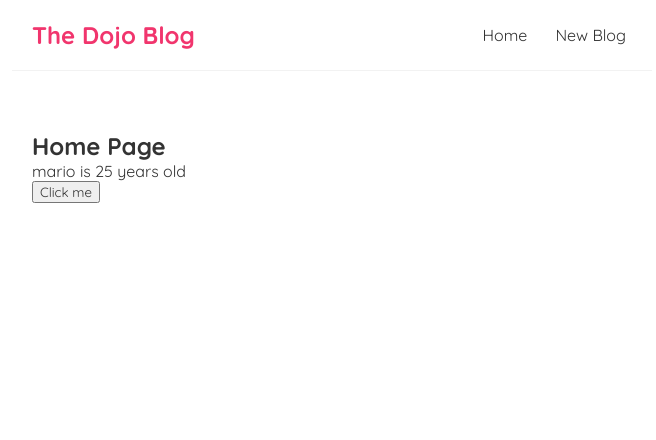
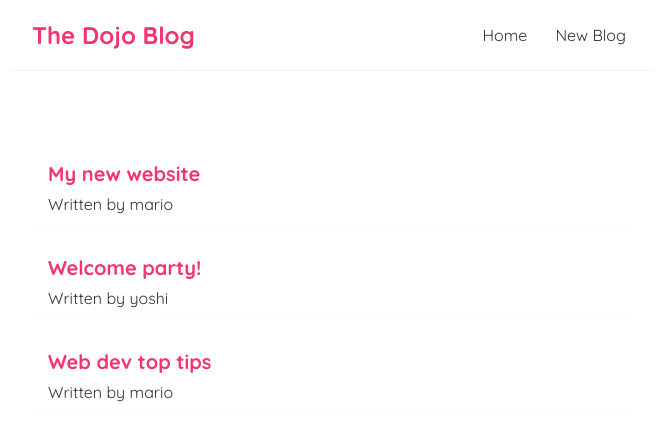
Before and after one commit to tduong10101/dojo-blog, a React (Create React App) app: page / in a window 1280 px wide. Shown: the top 440 px of the page, without its empty margins (308-964 px from the left). Built offline with nearby package versions, Linux system fonts and the light colour scheme.

Commit message:
lesson-10 loop through blogs array

```diff
--- a/src/Home.js
+++ b/src/Home.js
@@ -1,17 +1,19 @@
 import { useState } from 'react';
 
 const Home = () => {
-  const [name, setName] = useState('mario');
-  const [age, setAge] = useState(25);
-  const handleClick = (e) => {
-    setName('luigi')
-    setAge(30);
-  }
+  const [blogs, setBlogs] = useState([
+    {title: 'My new website', body: 'lorem ipsum ...', author: 'mario', id:1},
+    {title: 'Welcome party!', body: 'lorem ipsum ...', author: 'yoshi', id:2},
+    {title: 'Web dev top tips', body: 'lorem ipsum ...', author: 'mario', id:3}
+  ]);
   return (
     <div className="home">
-      <h2>Home Page</h2>
-      <p>{ name } is { age } years old</p>
-      <button onClick={handleClick}>Click me</button>
+      {blogs.map((blog)=>(
+        <div className="blog-preview" key={ blog.id }>
+          <h2>{ blog.title }</h2>
+          <p>Written by { blog.author }</p>
+        </div>
+      ))}
     </div>
   );
 }
--- a/src/index.css
+++ b/src/index.css
@@ -39,3 +39,20 @@
   margin: 40px auto;
   padding: 20px;
 }
+
+/* blog previews / list */
+.blog-preview {
+  padding: 10px 16px;
+  margin: 20px 0;
+  border-bottom: 1px solid #fafafa;
+}
+
+.blog-preview:hover {
+  box-shadow: 1px 3px 5px rgba(0, 0, 0, 0.1);
+}
+
+.blog-preview h2 {
+  font-size: 20px;
+  color: #f1356d;
+  margin-bottom: 8px;
+}
```
